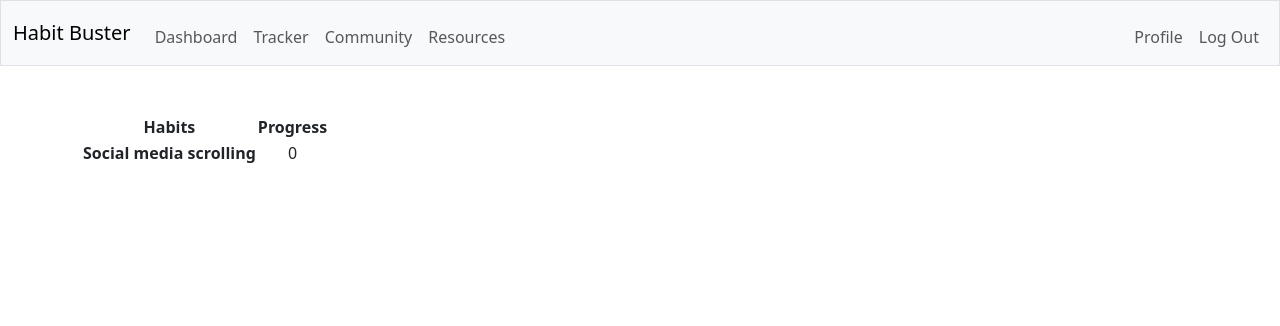
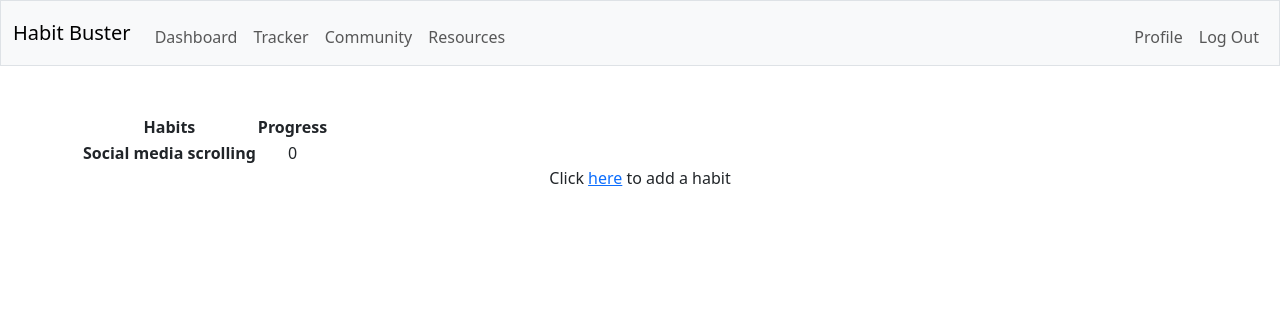
Before and after one commit to manchunyu/iquit, a Flask app: page /dashboard in a window 1280 px wide. Shown: the top 326 px of the page. Run offline with Flask 3, Linux system fonts and the light colour scheme; a user stored in the database is signed in; some libraries are stand-ins or nearby versions.

Commit message:
Correct user_id data type in habits table
Removed UNIQUE specifier.
Add anchor tag into /add

```diff
--- a/app.py
+++ b/app.py
@@ -21,7 +21,6 @@ def after_request(response):
     response.headers["Expires"] = 0
     response.headers["Pragma"] = "no-cache"
     return response
-
 
 @app.route("/")
 def index():
--- a/templates/dashboard.html
+++ b/templates/dashboard.html
@@ -21,4 +21,6 @@
             {% endfor %}
         </tbody>
     </table>
+
+    <p>Click <a href="/add">here</a> to add a habit</p>
 {% endblock %}
```
Also changed, not shown: habit.db, 2 other files.
